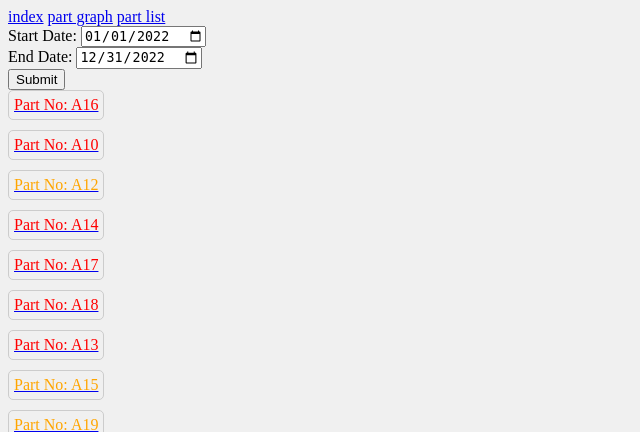
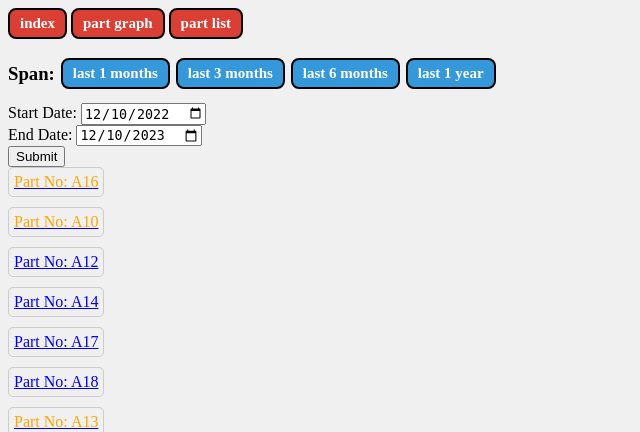
Before and after one commit to zzaizzai/flask-chartjs-statistics, a Flask app: page /graph/tests in a window 1280 px wide. Shown: the top 432 px of the page, without its empty margins (0-640 px from the left). Run offline with Flask 3, Linux system fonts and the light colour scheme.

Commit message:
select span in part list

```diff
--- a/app/graph/models.py
+++ b/app/graph/models.py
@@ -1,7 +1,7 @@
 import csv
 import json
 import os
-from datetime import datetime
+from datetime import datetime, timedelta
 from typing import Tuple, Dict, Any, List, Optional
 
 from flask import Flask, current_app
@@ -194,8 +194,9 @@ class DataControl():
 
         for index in range(10, 20):
             # year of 2022
-            start_date = datetime(2022, 1, 1)
-            end_date = datetime(2022, 12, 31)
+            today = datetime.today()
+            start_date = today - timedelta(days= 365)
+            end_date = today
             date_range = pd.date_range(start_date, end_date, freq='D')
 
 
--- a/app/graph/views.py
+++ b/app/graph/views.py
@@ -6,7 +6,7 @@ import pandas as pd
 from datetime import datetime, timedelta
 from .random_data import get_minY_maxY
 from .models import AnalysisData, DataControl
-
+from dateutil.relativedelta import relativedelta
 
 
 @graph_bp.route('/')
@@ -17,8 +17,22 @@ def tasks_page():
 
 @graph_bp.route('/tests')
 def tests():
-    date_start = request.args.get('date_start', default='2022-01-01', type=str)
-    date_end = request.args.get('date_end', default='2022-12-31', type=str)
+    span = request.args.get('span', default=None, type=str)
+
+    date_start = request.args.get('date_start', default=None, type=str)
+    date_end = request.args.get('date_end', default=None, type=str)
+
+    if span is None:
+        if date_start is None or date_end is None:
+            span = "12m"
+
+    # Check span
+    if span is not None:
+        span_value = int(span[:-1])
+        if span[-1] == 'm':
+            today = datetime.today()
+            date_start = (today - relativedelta(months=span_value)).strftime("%Y-%m-%d")
+            date_end = today.strftime("%Y-%m-%d")
 
 
     dc = DataControl('data1')
--- a/app/static/css/style.css
+++ b/app/static/css/style.css
@@ -21,3 +21,70 @@ th, td {
 th {
     background-color: #f2f2f2;
 }
+
+
+.menu-button {
+    display: inline-block;
+    padding: 5px 10px;
+    font-size: 15px;
+    font-weight: bold;
+    text-align: center;
+    text-decoration: none;
+    border-radius: 8px;
+    background-color: #db3f34;
+    color: #ffffff;
+    border: 2px solid #000000;
+    cursor: pointer;
+    transition: background-color 0.3s, color 0.3s;
+    margin-bottom: 5px;
+}
+
+.button {
+    display: inline-block;
+    padding: 5px 10px;
+    font-size: 15px;
+    font-weight: bold;
+    text-align: center;
+    text-decoration: none;
+    border-radius: 8px;
+    background-color: #3498db;
+    color: #ffffff;
+    border: 2px solid #000000;
+    cursor: pointer;
+    transition: background-color 0.3s, color 0.3s;
+    margin-left: 3px;
+    margin-right: 3px;
+}
+
+.button:hover {
+    background-color: #2980b9;
+    color: #ffffff;
+}
+
+.mb-3 {
+    margin-bottom: 3px;
+}
+.mb-5 {
+    margin-bottom: 5px;
+}
+
+.mr-3 {
+    margin-right: 3px;
+}
+.mr-5 {
+    margin-right: 5px;
+}
+
+.vertical {
+    display: flex;
+    flex-direction: column;
+    align-items: flex-start;
+    justify-content: center;
+}
+
+.horizontal {
+    display: flex;
+    flex-direction: row;
+    justify-content: flex-start;
+    align-items: center;
+}
--- a/app/templates/navbar.html
+++ b/app/templates/navbar.html
@@ -1,5 +1,5 @@
 <div>
-    <a href="{{ url_for('index') }}">index</a>
-    <a href="{{ url_for('graph.test') }}">part graph</a>
-    <a href="{{ url_for('graph.tests') }}">part list</a>
+    <a class="menu-button" href="{{ url_for('index') }}">index</a>
+    <a class="menu-button" href="{{ url_for('graph.test') }}">part graph</a>
+    <a class="menu-button" href="{{ url_for('graph.tests') }}">part list</a>
 </div>
--- a/app/templates/part_list.html
+++ b/app/templates/part_list.html
@@ -6,6 +6,14 @@
 
 {% block content %}
 
+
+<div class="horizontal">
+    <h3 class="mr-3">Span:</h3>
+    <a class="button" href="/graph/tests?span=1m">last 1 months</a>
+    <a class="button" href="/graph/tests?span=3m">last 3 months</a>
+    <a class="button" href="/graph/tests?span=6m">last 6 months</a>
+    <a class="button" href="/graph/tests?span=12m">last 1 year</a>
+</div>
 
 <form>
     <div class="form-group">
@@ -20,6 +28,8 @@
 
     <button action="/graph/tests" type="submit" method ="post" id="submit_button">Submit</button>
 </form>
+
+
 
 
 <style>
```
